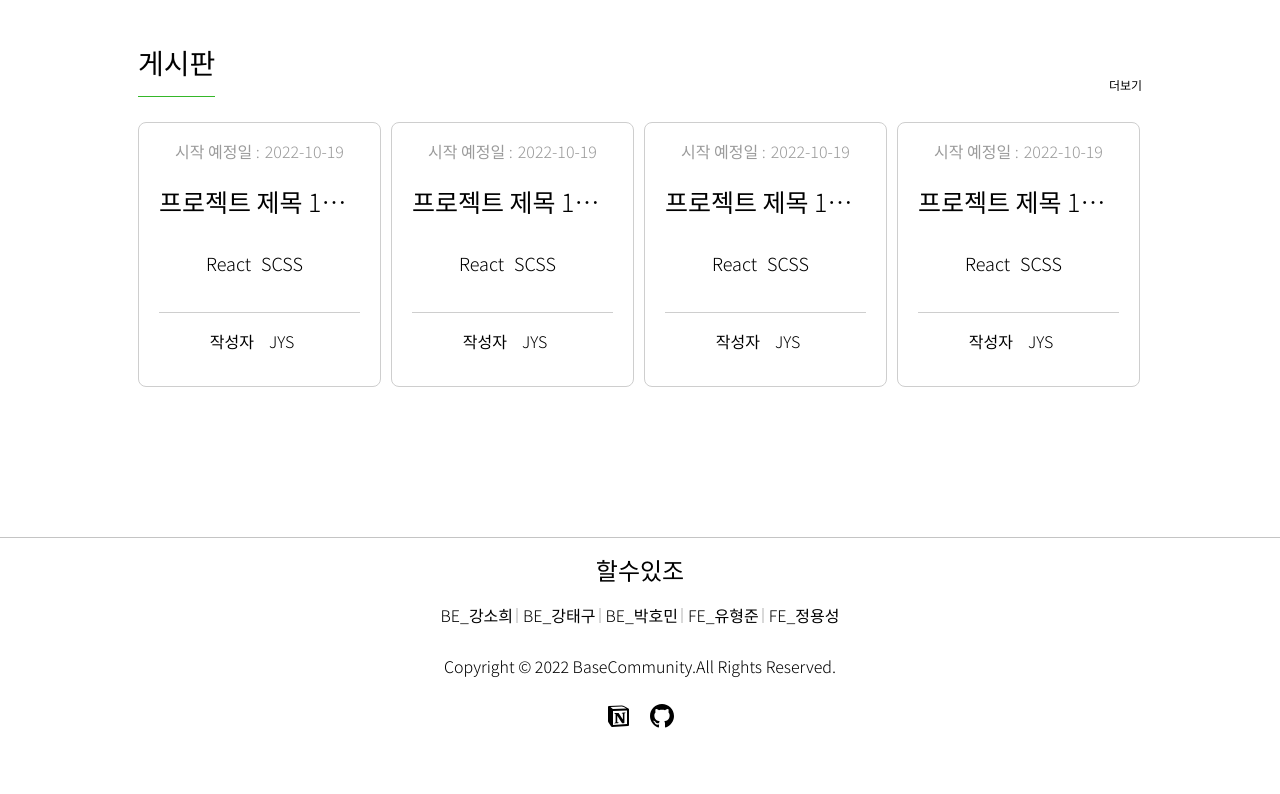
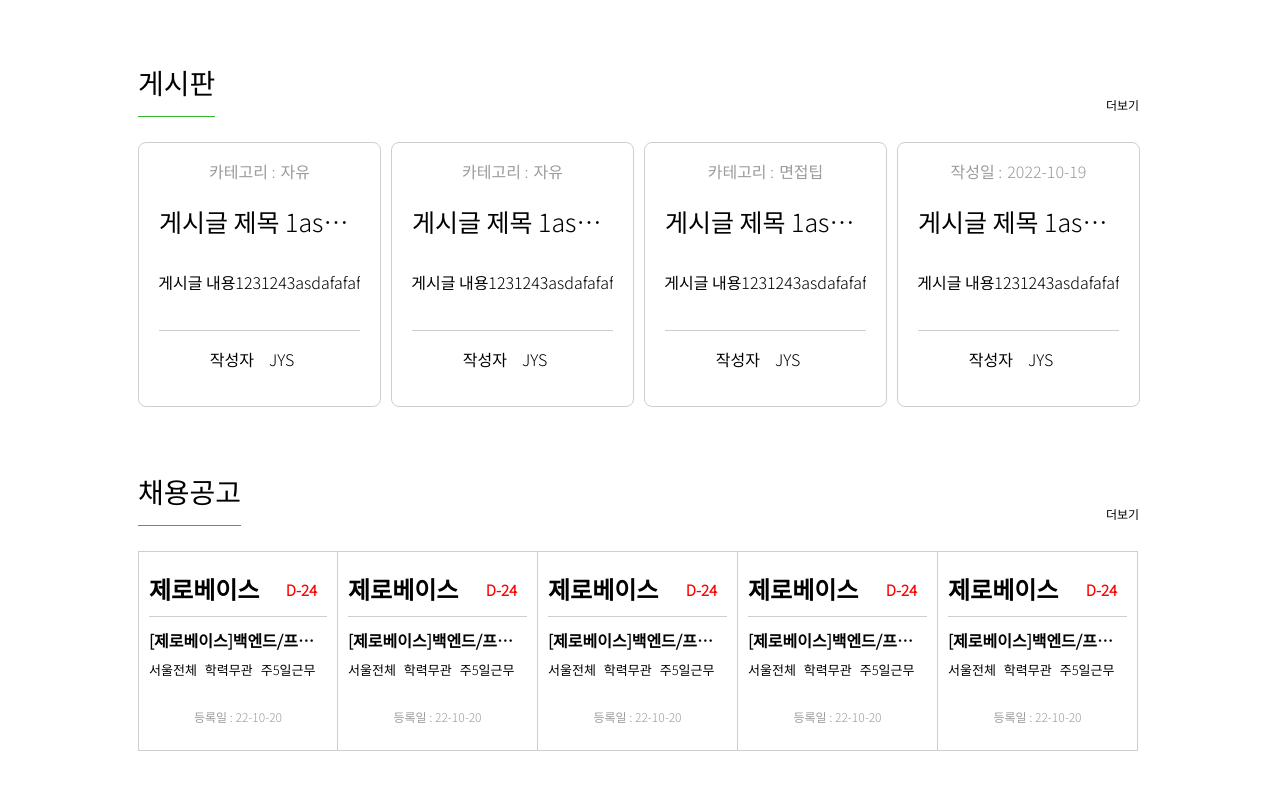
Before and after one commit to CanDoIt-Team/BaseCommunity-FE, a React (Create React App) app: page / in a window 1280 px wide. Shown: the part 706-1500 px from the top of the page. Before the commit the page ends 1445 px from the top, so only its background shows below. Built offline with nearby package versions, Linux system fonts and the light colour scheme.

Commit message:
메인페이지 수정

```diff
--- a/src/pages/Main.js
+++ b/src/pages/Main.js
@@ -92,21 +92,17 @@
               <span className={styled.containerMore}>더보기</span>
             </Link>
           </div>
-          <div className={styled.boardContainer}>
           <ul className={styled.boardContainer}>
             <div className={styled.boardWrap}>
               <li className={styled.boardContents}>
                 <div className={styled.startDate}>
-                  <span>시작 예정일 :</span>
-                  <span>2022-10-19</span>
+                  <span>카테고리 :</span>
+                  <span>자유</span>
                 </div>
-                <h2 className={styled.projectTitle}>
-                  프로젝트 제목 1asasdasdd
-                </h2>
-                <ul className={styled.techList}>
-                  <li>React</li>
-                  <li>SCSS</li>
-                </ul>
+                <h2 className={styled.projectTitle}>게시글 제목 1asasdasdd</h2>
+                <div className={styled.techList}>
+                  <span>게시글 내용1231243asdafafaf</span>
+                </div>
                 <div className={styled.writer}>
                   <span>작성자</span>
                   <span>JYS</span>
@@ -114,16 +110,13 @@
               </li>
               <li className={styled.boardContents}>
                 <div className={styled.startDate}>
-                  <span>시작 예정일 :</span>
-                  <span>2022-10-19</span>
+                  <span>카테고리 :</span>
+                  <span>자유</span>
                 </div>
-                <h2 className={styled.projectTitle}>
-                  프로젝트 제목 1asasdasdd
-                </h2>
-                <ul className={styled.techList}>
-                  <li>React</li>
-                  <li>SCSS</li>
-                </ul>
+                <h2 className={styled.projectTitle}>게시글 제목 1asasdasdd</h2>
+                <div className={styled.techList}>
+                  <span>게시글 내용1231243asdafafaf</span>
+                </div>
                 <div className={styled.writer}>
                   <span>작성자</span>
                   <span>JYS</span>
@@ -131,16 +124,13 @@
               </li>
               <li className={styled.boardContents}>
                 <div className={styled.startDate}>
-                  <span>시작 예정일 :</span>
-                  <span>2022-10-19</span>
+                  <span>카테고리 :</span>
+                  <span>면접팁</span>
                 </div>
-                <h2 className={styled.projectTitle}>
-                  프로젝트 제목 1asasdasdd
-                </h2>
-                <ul className={styled.techList}>
-                  <li>React</li>
-                  <li>SCSS</li>
-                </ul>
+                <h2 className={styled.projectTitle}>게시글 제목 1asasdasdd</h2>
+                <div className={styled.techList}>
+                  <span>게시글 내용1231243asdafafaf</span>
+                </div>
                 <div className={styled.writer}>
                   <span>작성자</span>
                   <span>JYS</span>
@@ -148,16 +138,13 @@
               </li>
               <li className={styled.boardContents}>
                 <div className={styled.startDate}>
-                  <span>시작 예정일 :</span>
+                  <span>작성일 :</span>
                   <span>2022-10-19</span>
                 </div>
-                <h2 className={styled.projectTitle}>
-                  프로젝트 제목 1asasdasdd
-                </h2>
-                <ul className={styled.techList}>
-                  <li>React</li>
-                  <li>SCSS</li>
-                </ul>
+                <h2 className={styled.projectTitle}>게시글 제목 1asasdasdd</h2>
+                <div className={styled.techList}>
+                  <span>게시글 내용1231243asdafafaf</span>
+                </div>
                 <div className={styled.writer}>
                   <span>작성자</span>
                   <span>JYS</span>
@@ -165,7 +152,114 @@
               </li>
             </div>
           </ul>
+        </div>
+
+        <div className={styled.containerWrap}>
+          <div className={styled.containerTitleGroup}>
+            <h3 className={styled.containerTitle}>채용공고</h3>
+            <Link to="/board">
+              <span className={styled.containerMore}>더보기</span>
+            </Link>
           </div>
+          <ul className={styled.employmentContainer}>
+            <div className={styled.employmentWrap}>
+              <li className={styled.employmentContent}>
+                <div className={styled.companyNameAndCloseDt}>
+                  <p className={styled.companyName}>제로베이스</p>
+                  <p className={styled.closeDt}>D-24</p>
+                </div>
+                <div className={styled.employmentTitle}>
+                  [제로베이스]백엔드/프론트엔드 개발자 모집
+                </div>
+                <div className={styled.employmentInfo}>
+                  <p className={styled.region}>서울전체</p>
+                  <p className={styled.minEdubg}>학력무관</p>
+                  <p className={styled.holidayTpNm}>주5일근무</p>
+                </div>
+                {/* <div className={styled.salWrap}>
+                  <p className={styled.salTpNm}>연봉 : </p>
+                  <p className={styled.sal}>5000만원 ~ 7000만원</p>
+                </div> */}
+                <p className={styled.regDt}>등록일 : 22-10-20</p>
+              </li>
+              <li className={styled.employmentContent}>
+                <div className={styled.companyNameAndCloseDt}>
+                  <p className={styled.companyName}>제로베이스</p>
+                  <p className={styled.closeDt}>D-24</p>
+                </div>
+                <div className={styled.employmentTitle}>
+                  [제로베이스]백엔드/프론트엔드 개발자 모집
+                </div>
+                <div className={styled.employmentInfo}>
+                  <p className={styled.region}>서울전체</p>
+                  <p className={styled.minEdubg}>학력무관</p>
+                  <p className={styled.holidayTpNm}>주5일근무</p>
+                </div>
+                {/* <div className={styled.salWrap}>
+                  <p className={styled.salTpNm}>연봉 : </p>
+                  <p className={styled.sal}>5000만원 ~ 7000만원</p>
+                </div> */}
+                <p className={styled.regDt}>등록일 : 22-10-20</p>
+              </li>
+              <li className={styled.employmentContent}>
+                <div className={styled.companyNameAndCloseDt}>
+                  <p className={styled.companyName}>제로베이스</p>
+                  <p className={styled.closeDt}>D-24</p>
+                </div>
+                <div className={styled.employmentTitle}>
+                  [제로베이스]백엔드/프론트엔드 개발자 모집
+                </div>
+                <div className={styled.employmentInfo}>
+                  <p className={styled.region}>서울전체</p>
+                  <p className={styled.minEdubg}>학력무관</p>
+                  <p className={styled.holidayTpNm}>주5일근무</p>
+                </div>
+                {/* <div className={styled.salWrap}>
+                  <p className={styled.salTpNm}>연봉 : </p>
+                  <p className={styled.sal}>5000만원 ~ 7000만원</p>
+                </div> */}
+                <p className={styled.regDt}>등록일 : 22-10-20</p>
+              </li>
+              <li className={styled.employmentContent}>
+                <div className={styled.companyNameAndCloseDt}>
+                  <p className={styled.companyName}>제로베이스</p>
+                  <p className={styled.closeDt}>D-24</p>
+                </div>
+                <div className={styled.employmentTitle}>
+                  [제로베이스]백엔드/프론트엔드 개발자 모집
+                </div>
+                <div className={styled.employmentInfo}>
+                  <p className={styled.region}>서울전체</p>
+                  <p className={styled.minEdubg}>학력무관</p>
+                  <p className={styled.holidayTpNm}>주5일근무</p>
+                </div>
+                {/* <div className={styled.salWrap}>
+                  <p className={styled.salTpNm}>연봉 : </p>
+                  <p className={styled.sal}>5000만원 ~ 7000만원</p>
+                </div> */}
+                <p className={styled.regDt}>등록일 : 22-10-20</p>
+              </li>
+              <li className={styled.employmentContent}>
+                <div className={styled.companyNameAndCloseDt}>
+                  <p className={styled.companyName}>제로베이스</p>
+                  <p className={styled.closeDt}>D-24</p>
+                </div>
+                <div className={styled.employmentTitle}>
+                  [제로베이스]백엔드/프론트엔드 개발자 모집
+                </div>
+                <div className={styled.employmentInfo}>
+                  <p className={styled.region}>서울전체</p>
+                  <p className={styled.minEdubg}>학력무관</p>
+                  <p className={styled.holidayTpNm}>주5일근무</p>
+                </div>
+                {/* <div className={styled.salWrap}>
+                  <p className={styled.salTpNm}>연봉 : </p>
+                  <p className={styled.sal}>5000만원 ~ 7000만원</p>
+                </div> */}
+                <p className={styled.regDt}>등록일 : 22-10-20</p>
+              </li>
+            </div>
+          </ul>
         </div>
       </div>
     </div>
--- a/src/styles/Main.module.css
+++ b/src/styles/Main.module.css
@@ -5,29 +5,27 @@
   max-width: 1024px;
   width: 100%;
   height: 100%;
-  margin-top: 40px;
-
+  margin-top: 60px;
 }
 
 .projectAndBoardWrap {
   position: relative;
   display: flex;
   flex-direction: column;
-  align-content: center;
+  align-items: center;
   justify-content: space-between;
   width: 100%;
   height: 100%;
 }
 
 @media (max-width: 1024px) {
-  .containerWrap {
-    /* padding: 20px 10px 10px; */
-  }
+
 }
 
 @media screen and (max-width: 640px) {
 
 }
+
 .boardWrap::-webkit-scrollbar {
   height: 6px;  /* 스크롤바의 너비 */
 }
@@ -38,6 +36,19 @@
 }
 
 .boardWrap::-webkit-scrollbar-track {
+  background: #e2e2e2;  /*스크롤바 뒷 배경 색상*/
+}
+
+.employmentWrap::-webkit-scrollbar {
+  height: 6px;  /* 스크롤바의 너비 */
+}
+
+.employmentWrap::-webkit-scrollbar-thumb {
+  background: #000000; /* 스크롤바의 색상 */
+  border-radius: 10px;
+}
+
+.employmentWrap::-webkit-scrollbar-track {
   background: #e2e2e2;  /*스크롤바 뒷 배경 색상*/
 }
 
@@ -62,10 +73,17 @@
 
 .containerMore {
   font-size: 12px;
+  padding-right: 3px;
 }
 
 .boardContainer
-.boardWrap {
+.boardWrap
+ {
+  overflow-x: auto;
+}
+
+.employmentContainer
+.employmentWrap {
   overflow-x: auto;
 }
 
@@ -136,7 +154,7 @@
 
 .techList {
   display: flex;
-  align-content: center;
+  align-items: center;
   justify-content: center;
   width: 100%;
   overflow: hidden;
@@ -152,7 +170,7 @@
 
 .writer {
   display: flex;
-  align-content: center;
+  align-items: center;
   justify-content: center;
   bottom: 0;
   width: 100%;
@@ -164,3 +182,102 @@
 .writer > span {
   padding-right: 15px;
 }
+
+.employmentContainer {
+  position: relative;
+  display: flex;
+  width: 100%;
+  height: 100%;
+  margin-bottom: 40px;
+}
+
+.employmentWrap {
+  display: flex;
+  overflow-x: auto;
+  width: 100%;
+  height: 100%;
+  padding-top: 5px;
+  padding-bottom: 10px;
+}
+
+.employmentContent {
+  display: flex;
+  flex-direction: column;
+  width: 200px;
+  height: 200px;
+  padding: 10px 10px;
+  border-top: 1px solid #cecece;
+  border-bottom: 1px solid #cecece;
+  border-right: 1px solid #cecece;
+  cursor: pointer;
+}
+
+.employmentContent:first-child {
+  border: 1px solid #cecece;
+}
+
+.companyNameAndCloseDt {
+  display: flex;
+  align-items: center;
+  justify-content: space-between;
+  border-bottom: 1px solid #cecece;
+}
+
+.closeDt {
+  display: flex;
+  font-size: 15px;
+  padding: 10px 10px;
+  font-weight: 600;
+  color: #ff0000;
+}
+
+.companyName {
+  display: flex;
+  font-size: 24px;
+  font-weight: 600;
+  padding: 15px 0;
+}
+
+.employmentTitle {
+  width: 100%;
+  font-size: 16px;
+  font-weight: 600;
+  padding: 15px 0 15px 0;
+
+  overflow:hidden;
+  text-overflow:ellipsis;
+  white-space:nowrap;
+}
+
+.employmentInfo {
+  display: flex;
+  padding-bottom: 15px;
+}
+
+.employmentInfo > p {
+  padding-right: 8px;
+  font-size: 13px;
+}
+
+.salWrap {
+  display: flex;
+  align-items: center;
+}
+
+.salTpNm {
+  display: flex;
+  padding-right: 5px;
+  font-size: 13px;
+}
+
+.sal {
+  font-size: 13px;
+}
+
+.regDt {
+  display: flex;
+  justify-content: center;
+  padding-top: 20px;
+  font-size: 12px;
+  color: #9b9b9b;
+}
--- a/src/styles/Signup.module.css
+++ b/src/styles/Signup.module.css
@@ -5,7 +5,6 @@
 .inputGroup {
   display: flex;
   flex-direction: column;
-  align-content: center;
   justify-content: center;
   margin: 0 auto;
   margin-top: 40px;
@@ -29,7 +28,6 @@
 
 .inputAndBtnGroup {
   display: flex;
-  align-content: center;
 }
 
 .inputCheckArea {
```
Also changed, not shown: src/styles/ChangePassword.module.css (+34 -13 lines), 2 other files (tests, documents, lock files or other folders).
